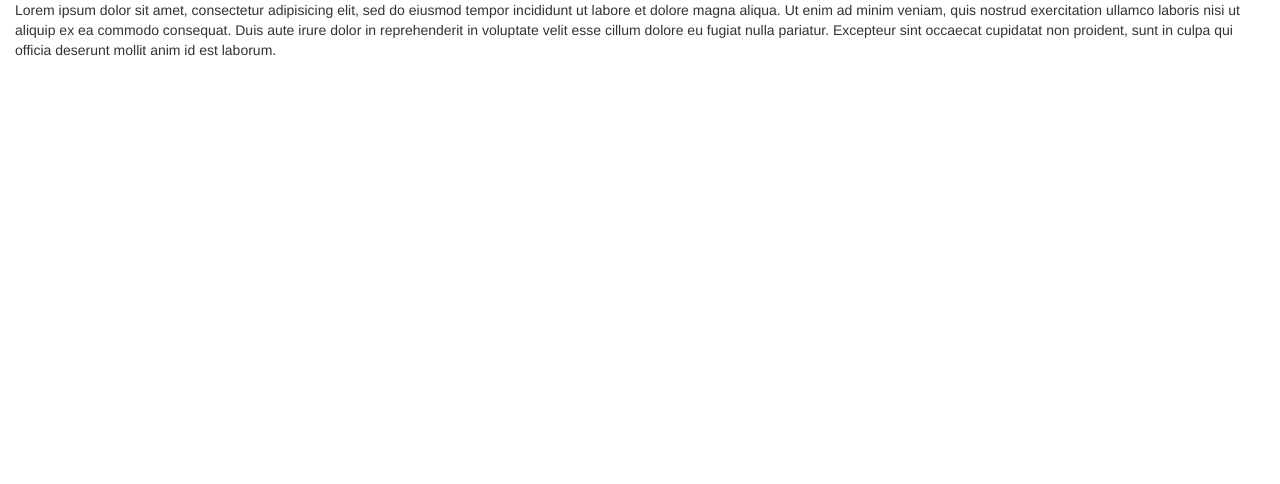
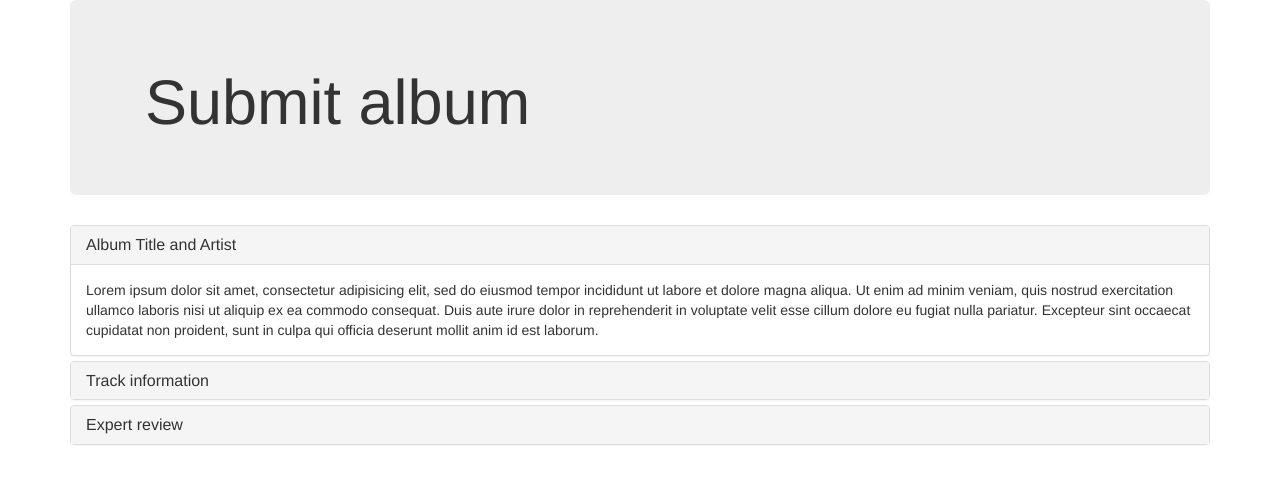
Before and after one commit to khangal/edx, a plain HTML site: page bootstrap-ms/module-2/index.html in a window 1280 px wide. Drawn offline with nearby package versions, Linux system fonts and the light colour scheme.

Commit message:
bootstrap-lab2

```diff
--- a/bootstrap-ms/module-2/index.html
+++ b/bootstrap-ms/module-2/index.html
@@ -9,7 +9,23 @@
 	<link href="//netdna.bootstrapcdn.com/bootstrap/3.2.0/css/bootstrap.min.css" rel="stylesheet">
 </head>
 <body>
-		<div class="container-fluid">
+	<div class="container">
+		<div class="jumbotron">
+			<div class="container">
+				<h1>Submit album</h1>
+			</div>
+		</div>
+		<div class="panel-group" id="accordion-sample">
+			<div class="panel panel-default">
+				<div class="panel-heading">
+					<h4 class="panel-title">
+						<a data-toggle="collapse" data-parent="#accordion-sample" href="#accordion-sample-one">
+							Album Title and Artist
+						</a>
+					</h4>
+				</div>
+				<div id="accordion-sample-one" class="panel-collapse collapse in">
+					<div class="panel-body">
 						Lorem ipsum dolor sit amet, consectetur adipisicing elit, sed do eiusmod
 						tempor incididunt ut labore et dolore magna aliqua. Ut enim ad minim veniam,
 						quis nostrud exercitation ullamco laboris nisi ut aliquip ex ea commodo
@@ -17,6 +33,38 @@
 						cillum dolore eu fugiat nulla pariatur. Excepteur sint occaecat cupidatat non
 						proident, sunt in culpa qui officia deserunt mollit anim id est laborum.
 					</div>
+				</div>
+			</div>
+			<div class="panel panel-default">
+				<div class="panel-heading">
+					<h4 class="panel-title">
+						<a data-toggle="collapse" data-parent="#accordion-sample" href="#accordion-sample-two">
+							Track information
+						</a>
+					</h4>
+				</div>
+				<div id="accordion-sample-two" class="panel-collapse collapse">
+					<div class="panel-body">
+						Lorem ipsum dolor sit amet, consectetur adipisicing elit. Possimus adipisci sint dolores quos atque, saepe amet quis veniam neque delectus, alias voluptate? Totam impedit neque soluta, maiores vero repellendus, quae.
+					</div>
+				</div>
+			</div>
+			<div class="panel panel-default">
+				<div class="panel-heading">
+					<h4 class="panel-title">
+						<a data-toggle="collapse" data-parent="#accordion-sample" href="#accordion-sample-three">
+							Expert review
+						</a>
+					</h4>
+				</div>
+				<div id="accordion-sample-three" class="panel-collapse collapse">
+					<div class="panel-body">
+						Lorem ipsum dolor sit amet, consectetur adipisicing elit. Quam temporibus quis veritatis aut ducimus distinctio, cumque repudiandae laboriosam sint assumenda quae harum ipsum exercitationem repellat, unde sapiente hic, impedit voluptas!
+					</div>
+				</div>
+			</div>
+		</div>
+	</div>
 
 	<script src="//code.jquery.com/jquery.js"></script>
 	<script src="//netdna.bootstrapcdn.com/bootstrap/3.2.0/js/bootstrap.min.js"></script>
```
Lines whose indentation alone changed are shown as unchanged.
